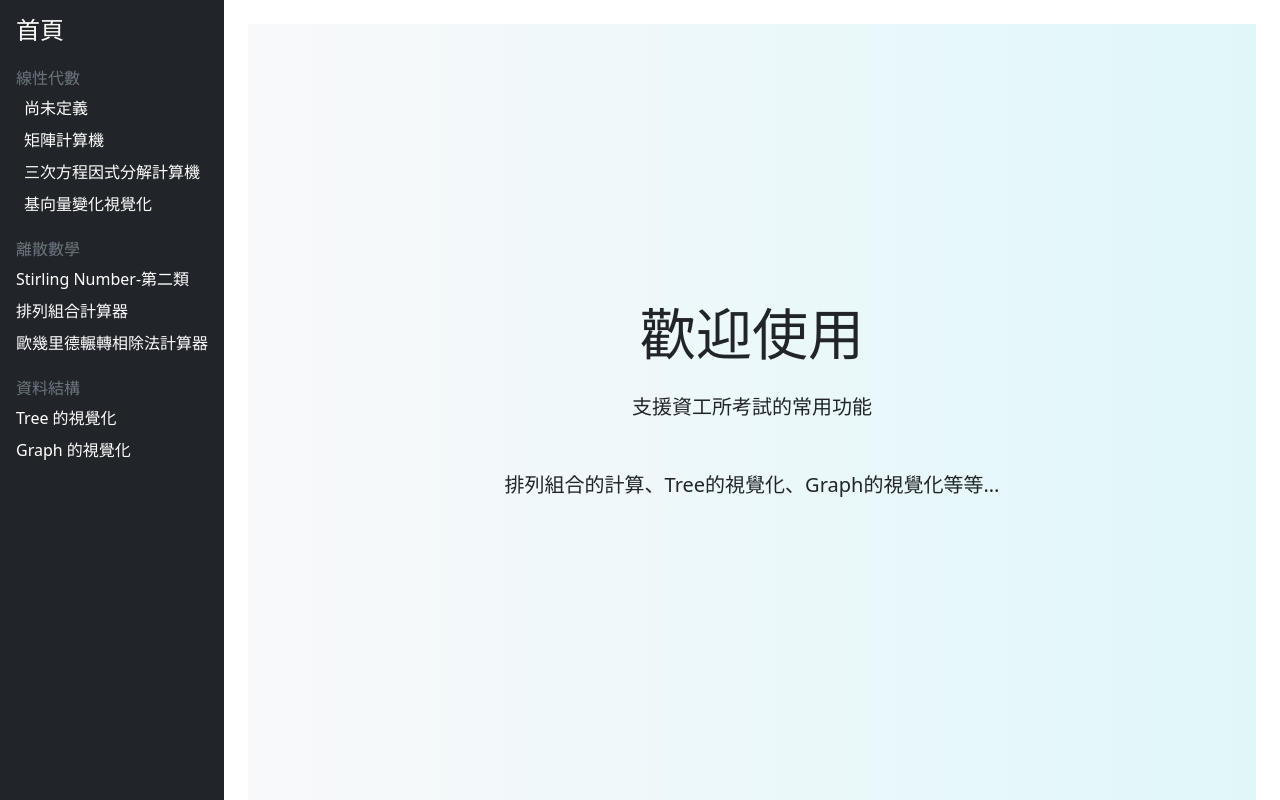
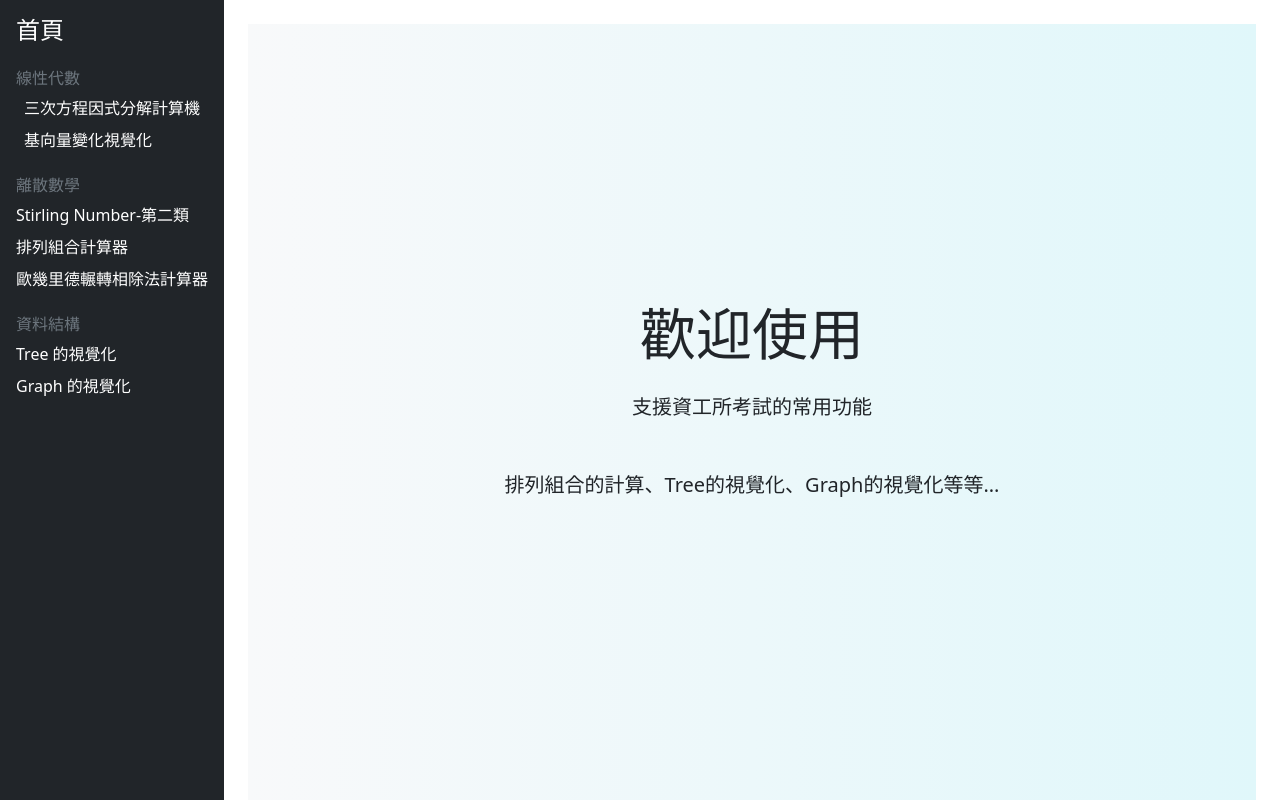
Before and after one commit to Hoxton019030/Math_Calculator, a Vue app: page / in a window 1280 px wide. Built offline with nearby package versions, Linux system fonts and the light colour scheme.

Commit message:
2025-08-02 commit

```diff
--- a/src/components/Sidebar.vue
+++ b/src/components/Sidebar.vue
@@ -8,9 +8,9 @@
     <div>
       <h6 class="text-secondary">線性代數</h6>
       <ul class="list-unstyled ms-2">
-        <li class="mb-2"><router-link class="text-white text-decoration-none" to="/linear-algebra/placeholder">尚未定義</router-link>
-        </li>
-         <li class="mb-2"><router-link class="text-white text-decoration-none" to="/linear-algebra/LinearAlgebraCalculator">矩陣計算機</router-link></li>
+        <!-- <li class="mb-2"><router-link class="text-white text-decoration-none" to="/linear-algebra/placeholder">尚未定義</router-link> -->
+        <!-- </li> -->
+         <!-- <li class="mb-2"><router-link class="text-white text-decoration-none" to="/linear-algebra/LinearAlgebraCalculator">矩陣計算機</router-link></li> -->
          <li class="mb-2"><router-link class="text-white text-decoration-none" to="/linear-algebra/CubicFactorizer">三次方程因式分解計算機</router-link></li>
            <li class="mb-2"><router-link class="text-white text-decoration-none" to="/linear-algebra/BasicVectorVisual">基向量變化視覺化</router-link></li>
       </ul>
```
Also changed, not shown: 1 other file (tests, documents, lock files or other folders).
